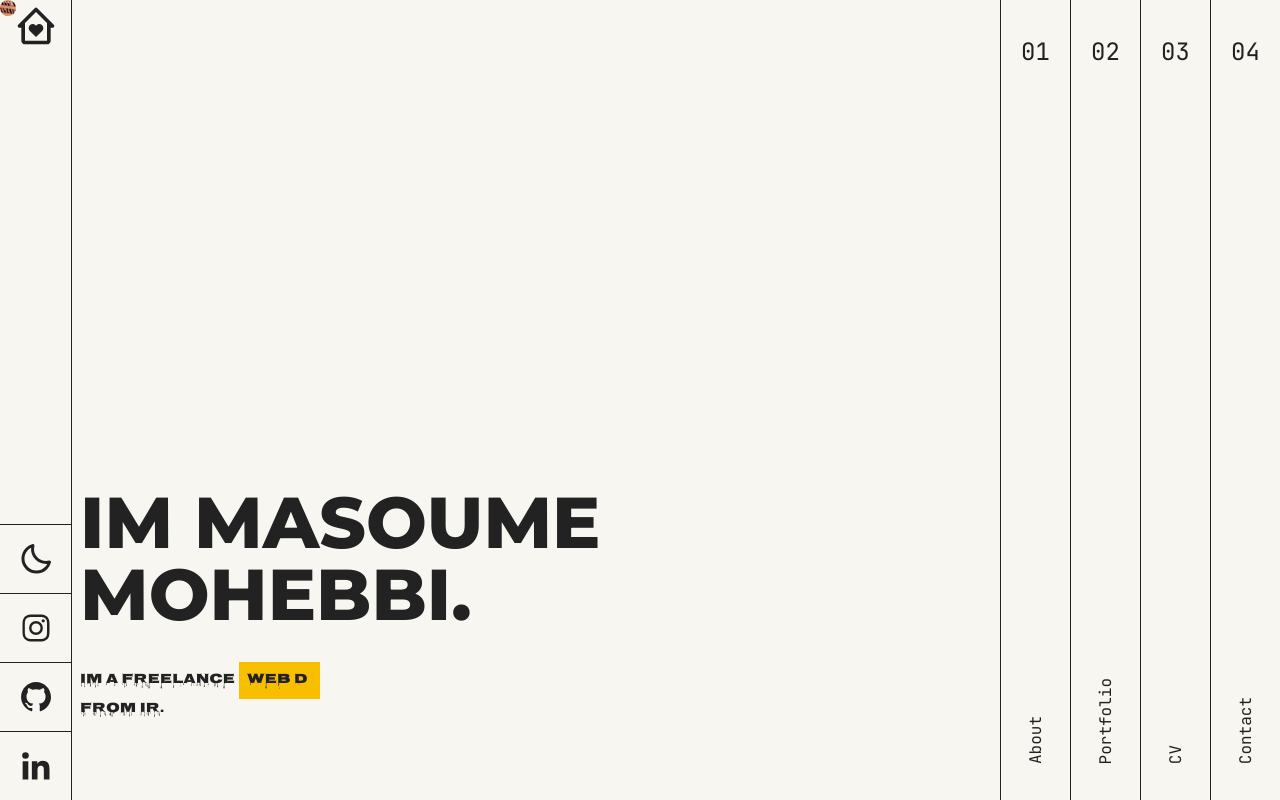
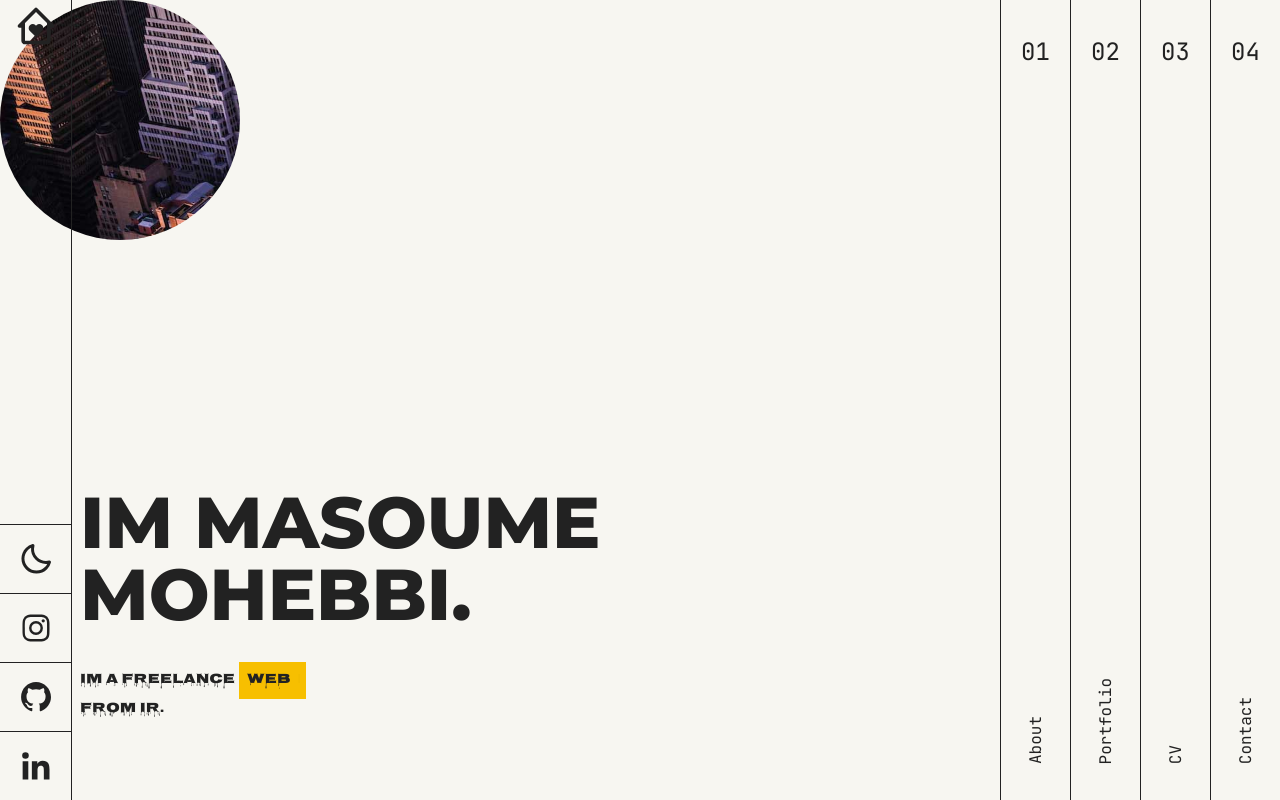
Before and after one commit to masoumehmohebbi/react-accordion-portfolio, a React (Vite) app: page / in a window 1280 px wide. Built offline with nearby package versions, Linux system fonts and the light colour scheme; a web font is replaced by a local one.

Commit message:
Added z-50 App.jsx

```diff
--- a/src/App.jsx
+++ b/src/App.jsx
@@ -9,14 +9,14 @@ import Contact from "./components/Contact";
 
 export default function App() {
   return (
-    <section className="dark:bg-primary cursor-default +md:cursor-none relative w-full h-full overflow-hidden">
+    <section className="dark:bg-primary cursor-none relative w-full h-full overflow-hidden">
       <div className="flex h-screen justify-between w-full pt-5 lg:pt-0">
         <SideNav />
         <Content />
         <SideAccordion />
       </div>
 
-      <div className="+md:hidden ml-[64px] +md:ml-0 cursor-default pr-4">
+      <div className="+md:hidden ml-[64px] +md:ml-0 pr-4">
         <About />
         <Portfolio />
         <Contact />
@@ -57,7 +57,7 @@ function Content() {
       <main
         onMouseEnter={textEnter}
         onMouseLeave={textLeave}
-        className="h-full p-20 sm:w-[calc(100%-65px)] col-span-8 overflow-hidden flex flex-col gap-y-8 items-start justify-end"
+        className="h-full p-20 z-50 sm:w-[calc(100%-65px)] col-span-8 overflow-hidden flex flex-col gap-y-8 items-start justify-end"
       >
         <h1 className="font-Montserrat text-primary dark:text-secondary text-2xl sm:text-4xl lg:text-7xl font-black  uppercase font-test relative">
           IM MASOUME <br /> MOHEBBI.
```
